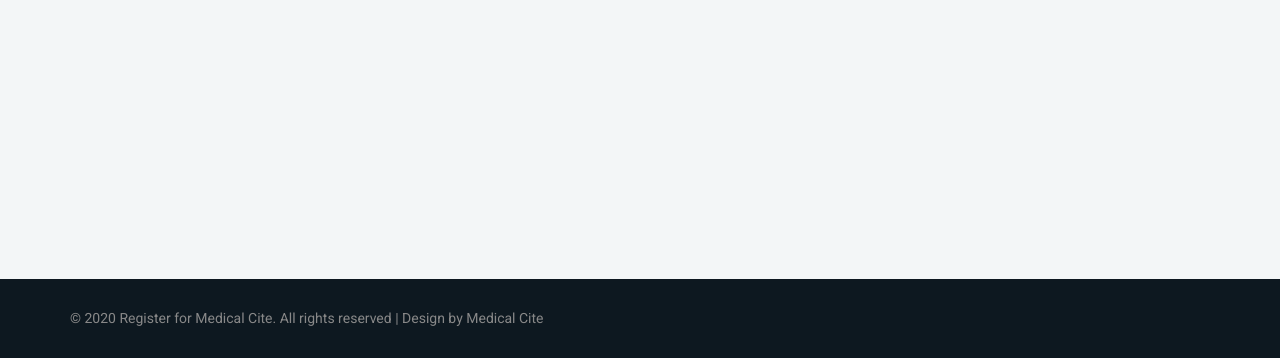
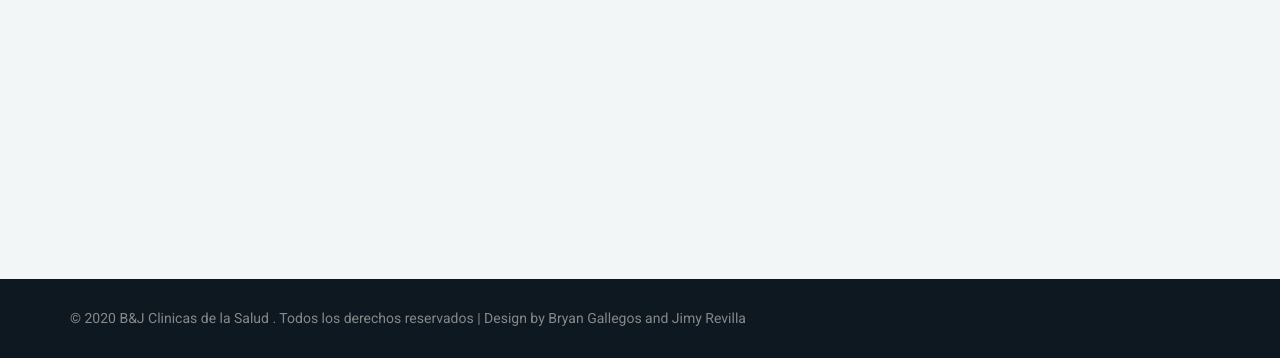
Before and after one commit to Bryan-Gallegos/Pweb2, a Django app: page /accounts/about in a window 1280 px wide. Shown: the part 1889-2247 px from the top of the page. Run offline with Django 3.2, Linux system fonts and the light colour scheme; some libraries are stand-ins or nearby versions.

Commit message:
se agrego la relacion entre los dos modelos creados - cambios en index.html y about.html

```diff
--- a/ProyectoEmpresa/CitasMedicas/src/CitasMedicas/templates/about.html
+++ b/ProyectoEmpresa/CitasMedicas/src/CitasMedicas/templates/about.html
@@ -1,11 +1,11 @@
 {% load static %}
 <!doctype html>
-<html lang="en">
+<html lang="es">
 
 <head>
     <meta charset="utf-8">
     <meta name="viewport" content="width=device-width, initial-scale=1, shrink-to-fit=no">
-    <title>Medical</title>
+    <title>B&J Clinicas de la Salud</title>
     <link rel="icon" href="{% static 'img/favicon.png' %}">
     <link rel="stylesheet" href="{% static 'css/bootstrap.min.css' %}">
     <link rel="stylesheet" href="{% static 'css/animate.css' %}">
@@ -110,7 +110,7 @@
         <div class="copyright_part">
             <div class="container">
                 <div class="row align-items-center">
-                    <p class="footer-text m-0 col-lg-8 col-md-12">© 2020 Register for Medical Cite. All rights reserved | Design by Medical Cite</p>
+                    <p class="footer-text m-0 col-lg-8 col-md-12">© 2020 B&J Clinicas de la Salud . Todos los derechos reservados | Design by Bryan Gallegos and Jimy Revilla</p>
                     <div class="col-lg-4 col-md-12 text-center text-lg-right footer-social">
                     </div>
                 </div>
--- a/ProyectoEmpresa/CitasMedicas/src/CitasMedicas/templates/index.html
+++ b/ProyectoEmpresa/CitasMedicas/src/CitasMedicas/templates/index.html
@@ -1,6 +1,6 @@
 {% load static %}
 <!DOCTYPE html>
-<html lang="en">
+<html lang="es">
 <head>
     <meta charset="utf-8">
     <meta name="viewport" content="width=device-width, initial-scale=1, shrink-to-fit=no">
@@ -294,7 +294,7 @@
         <div class="copyright_part">
             <div class="container">
                 <div class="row align-items-center">
-                    <p class="footer-text m-0 col-lg-8 col-md-12">© 2020 B&J Clinicas de la Salud . Todos los derechos reservados | Design by Bryan Gallegos y Jimy Revilla</p>
+                    <p class="footer-text m-0 col-lg-8 col-md-12">© 2020 B&J Clinicas de la Salud . Todos los derechos reservados | Design by Bryan Gallegos and Jimy Revilla</p>
                     <div class="col-lg-4 col-md-12 text-center text-lg-right footer-social">
                     </div>
                 </div>
```
Also changed, not shown: ProyectoEmpresa/CitasMedicas/src/CitasMedicas/cita/models.py (+7 -8 lines), ProyectoEmpresa/CitasMedicas/src/CitasMedicas/cita/migrations/0004_auto_20200723_1246.py (added), ProyectoEmpresa/CitasMedicas/src/CitasMedicas/db.sqlite3.
